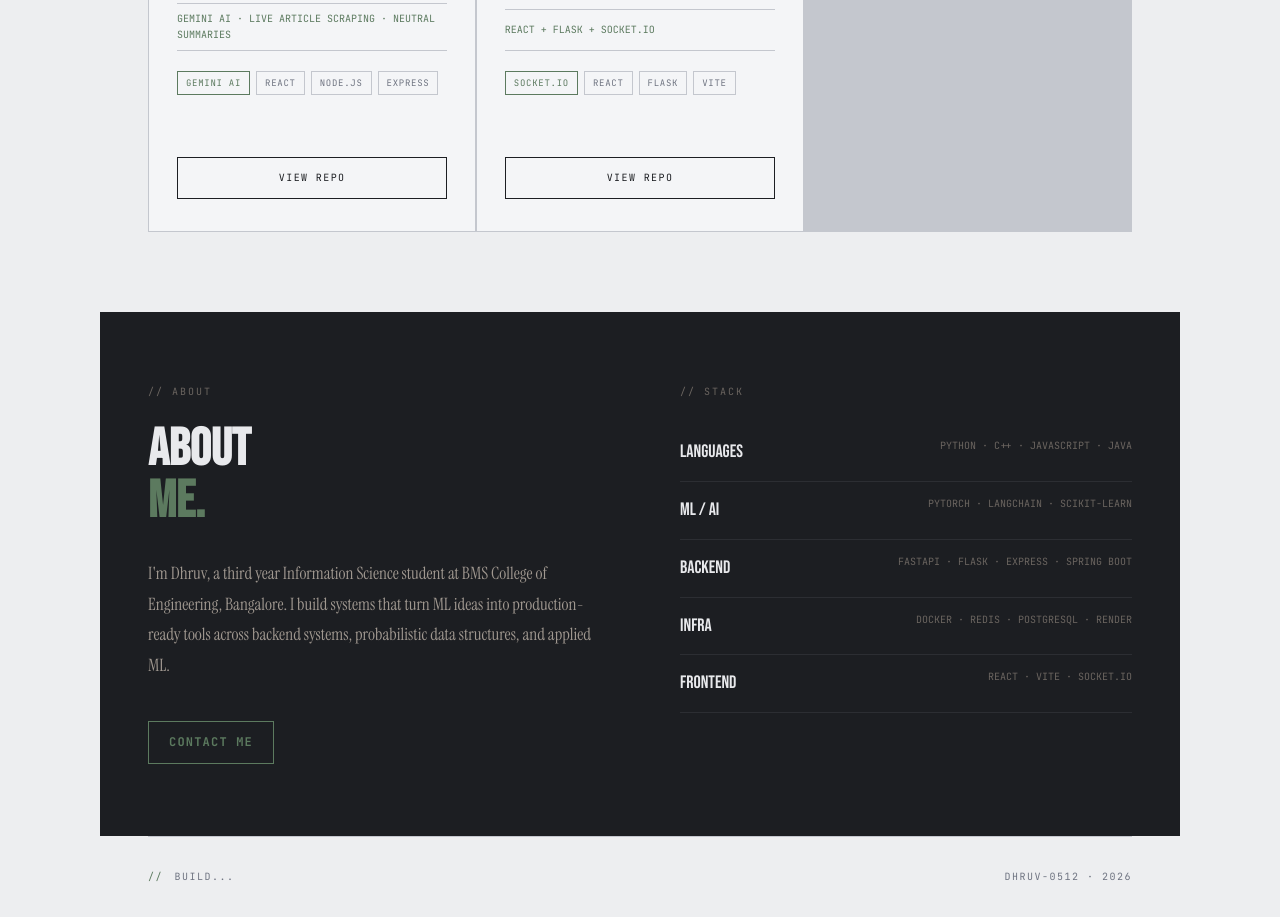
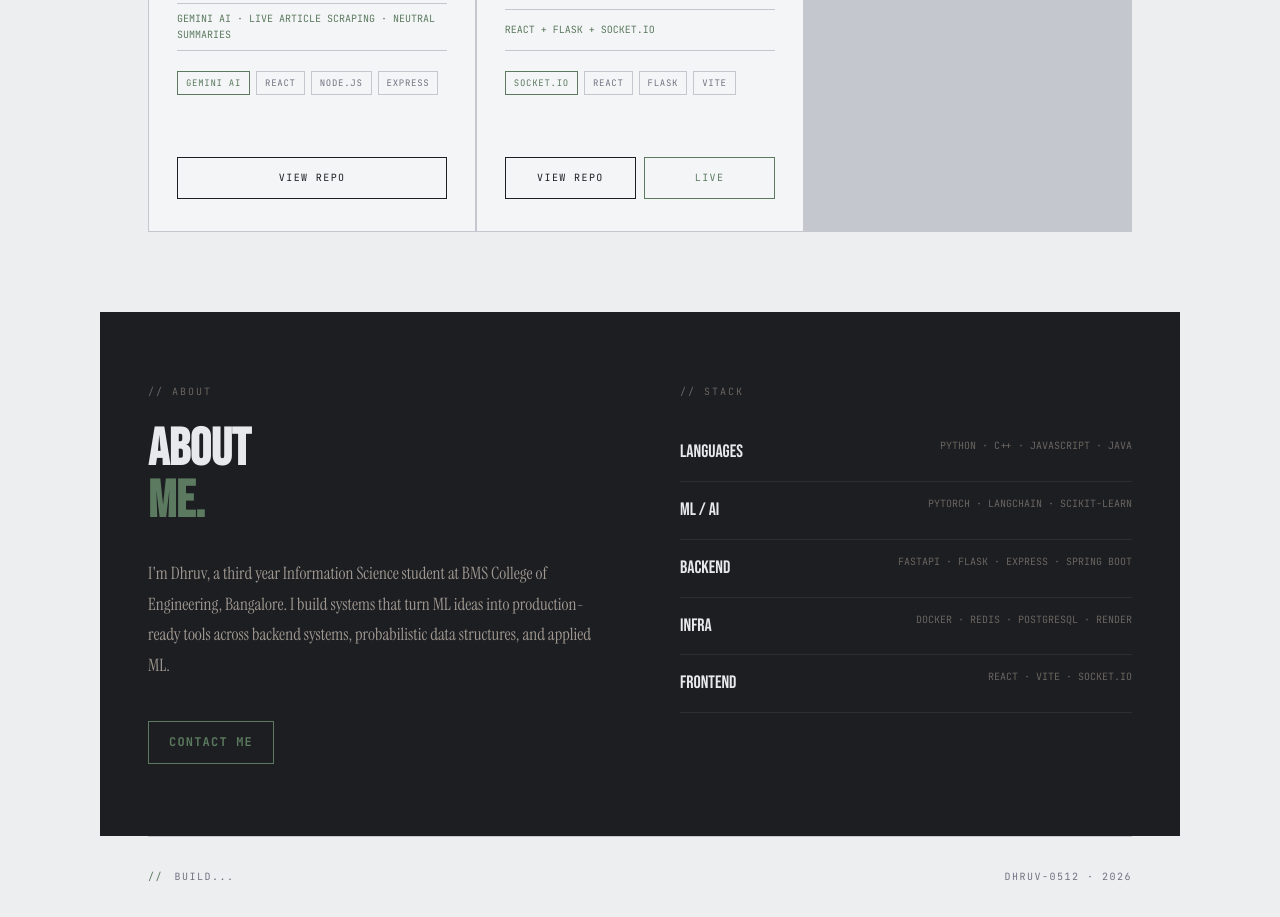
Before and after one commit to dhruv-0512/portfolio, a plain HTML site: page index.html in a window 1280 px wide. Shown: the part 1862-2779 px from the top of the page. Drawn offline with Linux system fonts and the light colour scheme.

Commit message:
deployed pulsechat

```diff
--- a/index.html
+++ b/index.html
@@ -710,8 +710,11 @@
             <span class="tag">Flask</span>
             <span class="tag">Vite</span>
           </div>
-          <div style="display:flex;">
-            <a href="https://github.com/dhruv-0512/PulseChat" target="_blank" class="project-link">View Repo</a>
+          <div style="display:flex; gap:8px;">
+            <a href="https://github.com/dhruv-0512/PulseChat" target="_blank" class="project-link" style="flex:1;">View
+              Repo</a>
+            <a href="https://pulsechat-6e6d.onrender.com/" target="_blank" class="project-link"
+              style="flex:1; border-color:var(--accent); color:var(--accent);">Live</a>
           </div>
         </div>
 
```
